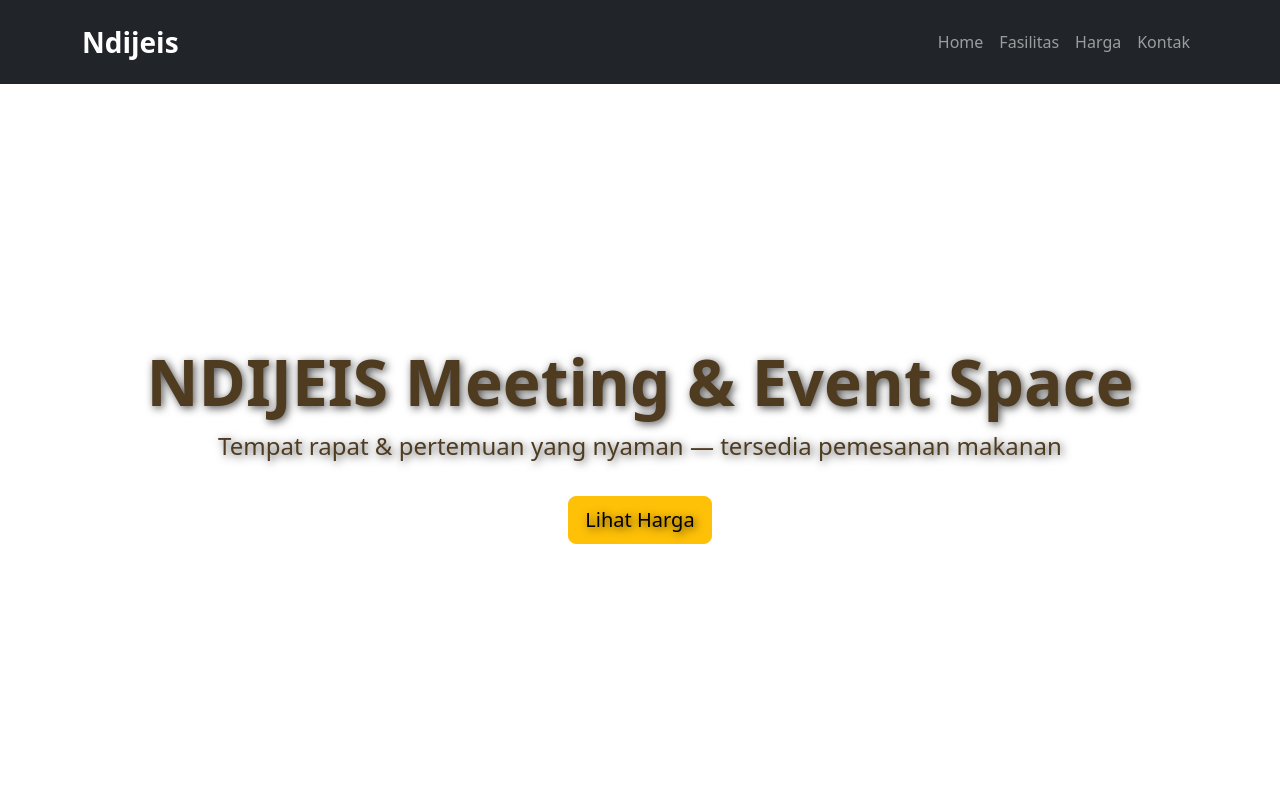
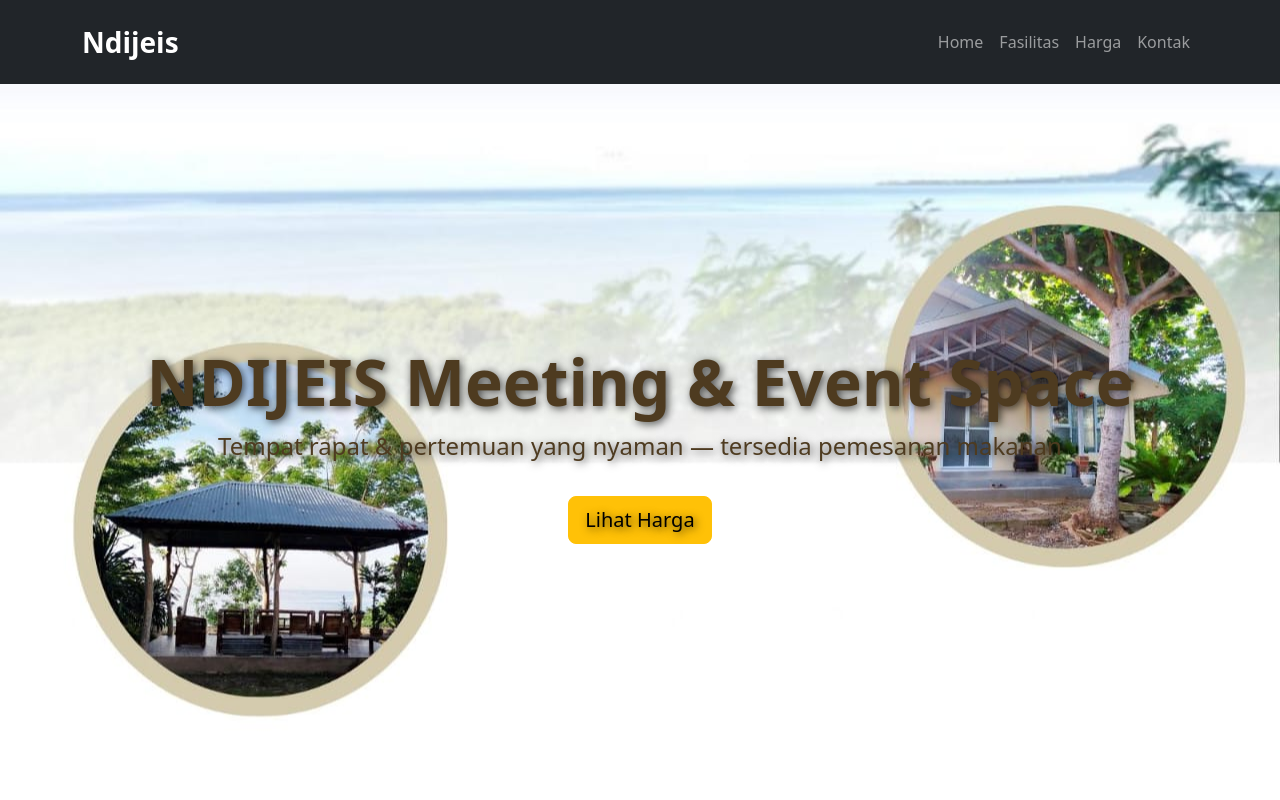
Before and after one commit to AisyaTiara/Aisya_Tiara, a plain HTML site: page index.html in a window 1280 px wide. Shown: the top 800 px of the page. Drawn offline with nearby package versions, Linux system fonts and the light colour scheme.

Commit message:
Update background image path in hero class

```diff
--- a/style.css
+++ b/style.css
@@ -1,5 +1,5 @@
 .hero {
-    background: url('gambar/5.jpg') center/cover;
+    background: url('5.jpg') center/cover;
     height: 90vh;
     display: flex;
     justify-content: center;
```
